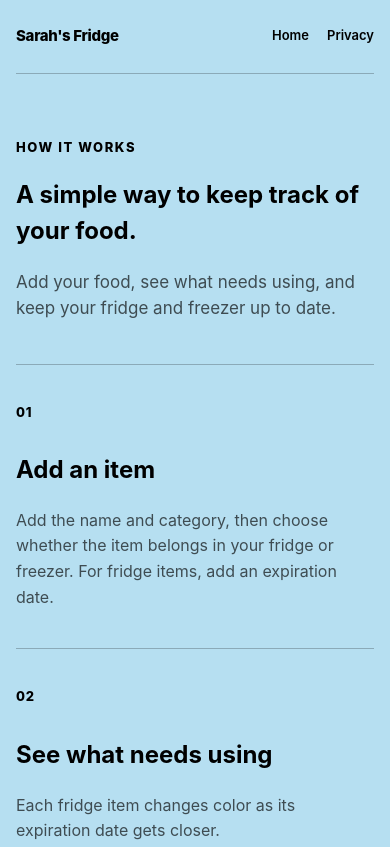
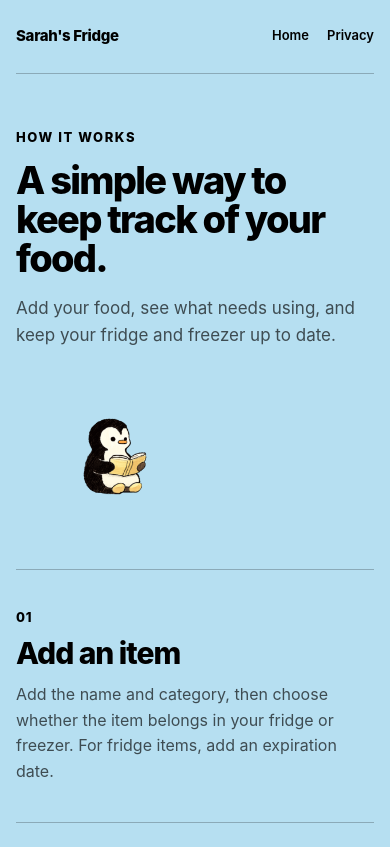
Before and after one commit to RobbertSchwarze/sarahs-fridge-website, a plain HTML site: page howitworks.html in a window 390 px wide. Shown: the top 847 px of the page. Drawn offline with Linux system fonts and the light colour scheme.

Commit message:
rework website.

```diff
--- a/howitworks.html
+++ b/howitworks.html
@@ -7,9 +7,9 @@
           content="width=device-width, initial-scale=1.0">
 
     <meta name="description"
-          content="Sarah's Fridge helps you remember what is in your fridge and freezer, so less food gets forgotten.">
+          content="Learn how to add, track, update and remove food in Sarah's Fridge.">
 
-    <title>Sarah's Fridge</title>
+    <title>How It Works | Sarah's Fridge</title>
 
     <link rel="stylesheet" href="styles.css">
 </head>
@@ -42,6 +42,8 @@
 
             <div class="tutorial-introduction">
 
+                <div class="tutorial-introduction-copy">
+
                     <p class="section-label">
                         How it works
                     </p>
@@ -54,6 +56,15 @@
                         Add your food, see what needs using,
                         and keep your fridge and freezer up to date.
                     </p>
+
+                </div>
+
+                <div class="tutorial-introduction-image">
+
+                    <img src="images/penguin-book-v2.png"
+                         alt="A penguin reading a book">
+
+                </div>
 
             </div>
 
@@ -182,7 +193,7 @@
             sarahsfridgehelp@outlook.com
         </a>
 
-        <a href="privacy-policy.html">
+        <a href="privacy.html">
             Privacy
         </a>
 
--- a/styles.css
+++ b/styles.css
@@ -24,7 +24,7 @@
     flex-direction: column;
     background-color: var(--background);
     color: var(--text);
-    font-family: Inter, Arial, sans-serif;
+    font-family: Inter, -apple-system, BlinkMacSystemFont, "Segoe UI", Arial, sans-serif;
     line-height: 1.5;
 }
 
@@ -37,6 +37,8 @@
     color: inherit;
 }
 
+/* Header */
+
 .site-header {
     width: min(var(--content-width), calc(100% - 80px));
     margin: 0 auto;
@@ -44,6 +46,7 @@
     display: flex;
     align-items: center;
     justify-content: space-between;
+    border-bottom: 1px solid var(--border);
 }
 
 .site-name {
@@ -72,10 +75,14 @@
             border-bottom-color: var(--text);
         }
 
+/* Main layout */
+
 main {
     width: min(var(--content-width), calc(100% - 80px));
     margin: auto;
 }
+
+/* Homepage hero */
 
 .hero {
     min-height: 650px;
@@ -139,14 +146,22 @@
         object-fit: contain;
     }
 
+/* Tutorial page */
+
 .tutorial {
-    padding: 110px 0 120px;
-    border-top: 1px solid var(--border);
+    padding: 90px 0 120px;
 }
 
 .tutorial-introduction {
+    margin-bottom: 80px;
+    display: grid;
+    grid-template-columns: minmax(0, 1fr) minmax(240px, 380px);
+    align-items: center;
+    gap: 72px;
+}
+
+.tutorial-introduction-copy {
     max-width: 760px;
-    margin-bottom: 72px;
 }
 
 .section-label {
@@ -157,21 +172,35 @@
     text-transform: uppercase;
 }
 
-.tutorial-introduction h2 {
+.tutorial-introduction h1 {
     margin: 0;
-    font-size: clamp(38px, 5vw, 68px);
+    max-width: 760px;
+    font-size: clamp(42px, 5vw, 68px);
     font-weight: 800;
     letter-spacing: -0.045em;
     line-height: 1.02;
 }
 
-.tutorial-introduction > p:last-child {
-    max-width: 600px;
+.tutorial-introduction-copy > p:last-child {
+    max-width: 620px;
     margin: 24px 0 0;
     color: var(--muted-text);
     font-size: 19px;
     line-height: 1.55;
 }
+
+.tutorial-introduction-image {
+    display: flex;
+    align-items: center;
+    justify-content: center;
+}
+
+    .tutorial-introduction-image img {
+        width: 100%;
+        max-width: 340px;
+        height: auto;
+        object-fit: contain;
+    }
 
 .tutorial-steps {
     border-top: 1px solid var(--border);
@@ -192,7 +221,7 @@
     letter-spacing: 0.05em;
 }
 
-.step-content h3 {
+.step-content h2 {
     margin: 0 0 14px;
     font-size: clamp(30px, 3vw, 43px);
     font-weight: 800;
@@ -207,6 +236,8 @@
     font-size: 18px;
     line-height: 1.65;
 }
+
+/* Expiration guide */
 
 .expiration-guide {
     margin-top: 24px;
@@ -247,6 +278,8 @@
     background-color: var(--expiration-expired);
 }
 
+/* Footer */
+
 .site-footer {
     width: min(var(--content-width), calc(100% - 80px));
     margin: 0 auto;
@@ -255,7 +288,7 @@
     grid-template-columns: 1fr auto auto;
     align-items: center;
     gap: 34px;
-    border-top: 1px solid rgba(0, 0, 0, 0.35);
+    border-top: 1px solid var(--border);
     font-size: 14px;
 }
 
@@ -312,6 +345,8 @@
     color: var(--muted-text);
 }
 
+/* Tablet */
+
 @media (max-width: 900px) {
     .site-header,
     main,
@@ -346,12 +381,22 @@
     }
 
     .tutorial {
-        padding: 82px 0 90px;
+        padding: 72px 0 90px;
     }
 
     .tutorial-introduction {
-        margin-bottom: 54px;
+        margin-bottom: 60px;
+        grid-template-columns: 1fr;
+        gap: 36px;
     }
+
+    .tutorial-introduction-image {
+        justify-content: flex-start;
+    }
+
+        .tutorial-introduction-image img {
+            max-width: 260px;
+        }
 
     .tutorial-step {
         grid-template-columns: 70px minmax(0, 1fr);
@@ -367,6 +412,8 @@
         padding: 32px 0 60px;
     }
 }
+
+/* Mobile */
 
 @media (max-width: 600px) {
     .site-header,
@@ -417,21 +464,26 @@
     }
 
     .tutorial {
-        padding: 64px 0 70px;
+        padding: 54px 0 70px;
     }
 
     .tutorial-introduction {
-        margin-bottom: 42px;
+        margin-bottom: 46px;
+        gap: 28px;
     }
 
-        .tutorial-introduction h2 {
+        .tutorial-introduction h1 {
             font-size: 38px;
         }
 
-        .tutorial-introduction > p:last-child {
-            margin-top: 18px;
-            font-size: 17px;
-        }
+    .tutorial-introduction-copy > p:last-child {
+        margin-top: 18px;
+        font-size: 17px;
+    }
+
+    .tutorial-introduction-image img {
+        max-width: 220px;
+    }
 
     .tutorial-step {
         padding: 38px 0;
@@ -444,7 +496,7 @@
         font-size: 13px;
     }
 
-    .step-content h3 {
+    .step-content h2 {
         margin-bottom: 12px;
         font-size: 30px;
     }
```
Also changed, not shown: index.html (+1 -1 lines), images/penguin-book-v2.png (added), images/penguin-fridge-v2.png (added), images/penguin-fridge.png (deleted), images/sarahsfridgelogo.png (deleted). Lines whose indentation alone changed are shown as unchanged.
